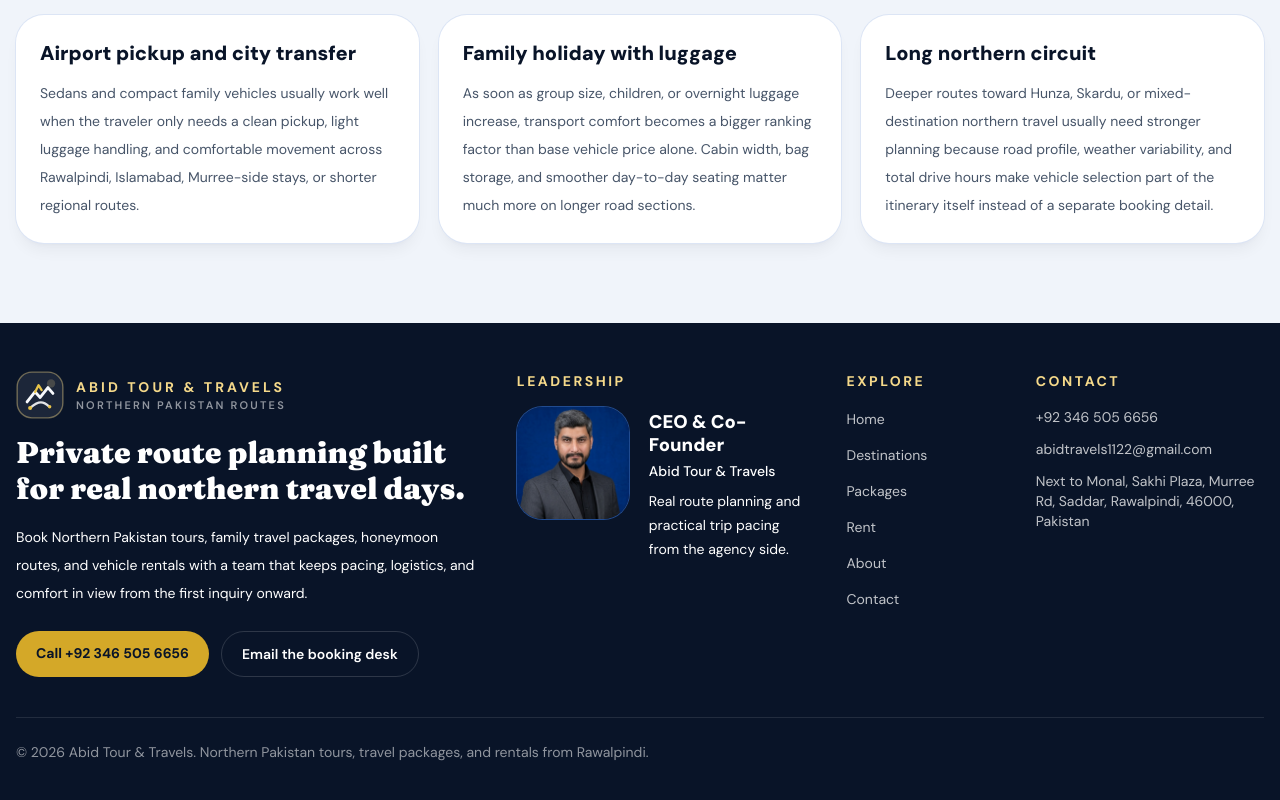
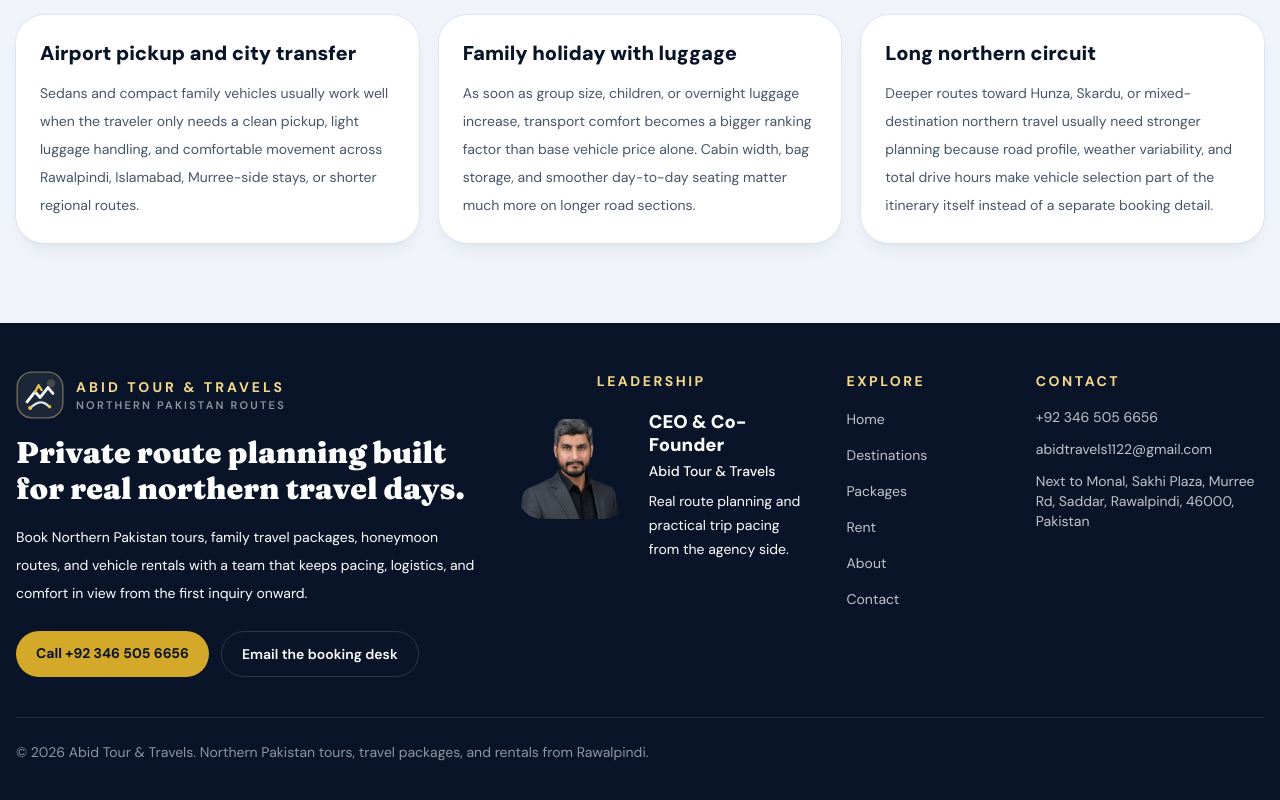
Before and after one commit to Shumail-AbdulRehman/Tour-travel, a Next.js app: page /rent in a window 1280 px wide. Shown: the part 3844-4644 px from the top of the page. Built offline with nearby package versions, Linux system fonts and the light colour scheme; no server answers.

Commit message:
imporved ui

```diff
--- a/app/page.jsx
+++ b/app/page.jsx
@@ -81,11 +81,11 @@ export default function HomePage() {
 
       <section className="bg-white px-4 py-20">
         <div className="mx-auto max-w-7xl">
-          <SectionHeading
+          {/* <SectionHeading
             eyebrow="What We Plan"
             title="High-intent travel pages built around routes people actually book."
             description="The site now targets destination-specific and conversion-focused intent instead of hiding every route behind hash navigation. That means clearer destination pages, better crawlability, and more precise ranking signals for Skardu, Hunza, Swat, Kashmir, and other core searches."
-          />
+          /> */}
           <div className="mt-12 grid gap-8 lg:grid-cols-3">
             {internalGuides.map((guide) => (
               <article key={guide.href} className="rounded-[1.75rem] bg-navy-50 p-6 ring-1 ring-navy-100">
@@ -102,11 +102,11 @@ export default function HomePage() {
 
       <section className="px-4 py-20">
         <div className="mx-auto max-w-7xl">
-          <SectionHeading
+          {/* <SectionHeading
             eyebrow="Popular Tours"
             title="Destination packages that convert well because the route is easy to understand."
             description="These pages balance search intent, scenic appeal, and practical itinerary planning, which makes them strong candidates for both organic rankings and booking inquiries."
-          />
+          /> */}
           <div className="mt-12 grid gap-8 lg:grid-cols-3">
             {featuredLocationPackages.slice(0, 3).map((travelPackage, index) => (
               <LocationPackageCard key={travelPackage.id} travelPackage={travelPackage} priority={index === 0} />
@@ -153,12 +153,12 @@ export default function HomePage() {
 
       <section className="bg-navy-900 px-4 py-20 text-white">
         <div className="mx-auto max-w-7xl">
-          <SectionHeading
+          {/* <SectionHeading
             eyebrow="How Planning Works"
             title="Cleaner execution from the first inquiry to the final drop-off."
             description="Travelers looking for Skardu tours, Hunza holidays, family travel packages, or a private driver usually need quick clarity: how many days, which route, what vehicle, and how hard the travel days will feel. The process below keeps those decisions simple."
             align="left"
-          />
+          /> */}
           <div className="mt-12 grid gap-5 lg:grid-cols-3">
             {planningSteps.map((item) => (
               <article key={item.step} className="rounded-[1.75rem] bg-white/10 p-6 backdrop-blur">
--- a/src/components/site/Footer.jsx
+++ b/src/components/site/Footer.jsx
@@ -1,6 +1,6 @@
 import Image from "next/image";
 import Link from "next/link";
-import ownerPortrait from "../../../media/owner1.jpeg";
+import ownerPortrait from "../../../media/owner1.png";
 import { BrandLogo } from "./BrandLogo.jsx";
 
 export function Footer({ business, navigation }) {
@@ -39,15 +39,15 @@ export function Footer({ business, navigation }) {
         </div>
 
         <div>
-          <p className="text-sm font-bold uppercase tracking-[0.18em] text-gold-300">Leadership</p>
+          <p className="text-sm pl-20 font-bold uppercase tracking-[0.18em] text-gold-300">Leadership</p>
           <div className="mt-4 flex items-start gap-4 sm:gap-5">
-            <div className="relative h-24 w-24 shrink-0 overflow-hidden rounded-[1.6rem] bg-white/5 ring-1 ring-white/12 sm:h-28 sm:w-28">
+            <div className="relative h-24 w-24 shrink-0 overflow-hidden rounded-[1.6rem]   sm:h-28 sm:w-28">
               <Image
                 src={ownerPortrait}
                 alt="Portrait of the CEO and Co-Founder of Abid Tour & Travels"
                 fill
                 sizes="(min-width: 640px) 112px, 96px"
-                className="object-cover object-[center_14%]"
+                className="object-cover object-[center_14%] pt-3"
               />
             </div>
             <div className="min-w-0 pt-1">
```
Also changed, not shown: media/owner1.jpeg (deleted), media/owner1.png (added).
